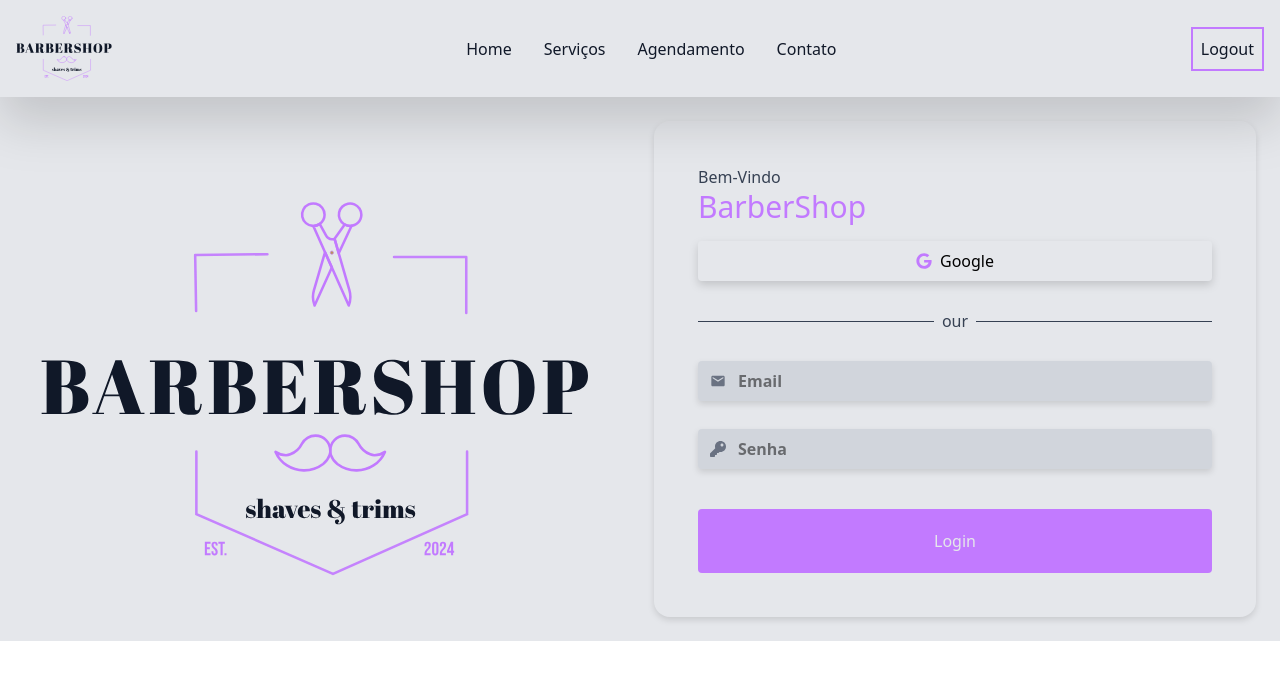
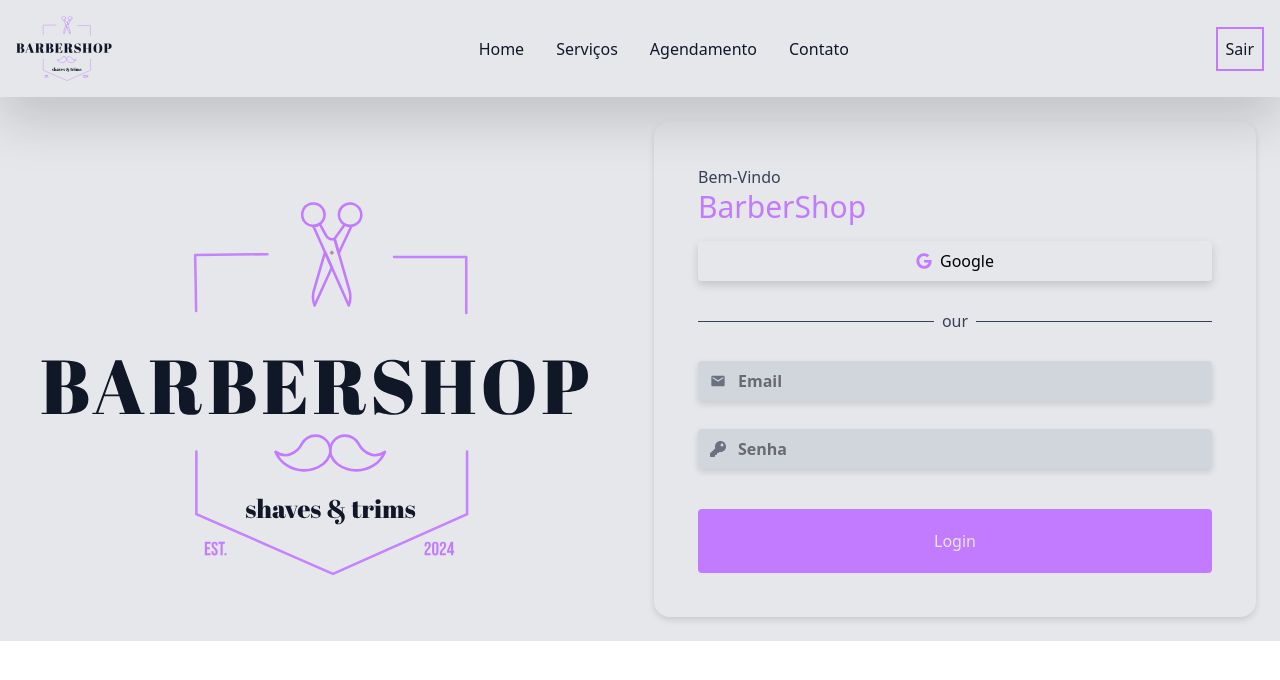
Before and after one commit to kauaneves/Scheduling-Barber-App, a React (Vite) app: page /login in a window 1280 px wide. Shown: the top 680 px of the page. Built offline with nearby package versions, Linux system fonts and the light colour scheme; no server answers.

Commit message:
Update button text to "Sair"

```diff
--- a/src/components/header.tsx
+++ b/src/components/header.tsx
@@ -126,7 +126,7 @@ export default function Header() {
               onClick={handleLogout}
               className="p-2 border-purple-400 border-2 font-medium text-gray-900 cursor-pointer"
             >
-              Logout
+              Sair
             </button>
           </div>
         )}
@@ -153,7 +153,7 @@ export default function Header() {
           onClick={handleLogout}
           className="p-2 border-purple-400 border-2 font-medium text-gray-900 cursor-pointer sm:hidden"
         >
-          Logout
+          Sair
         </button>
       )}
       {menuOpen && (
```
